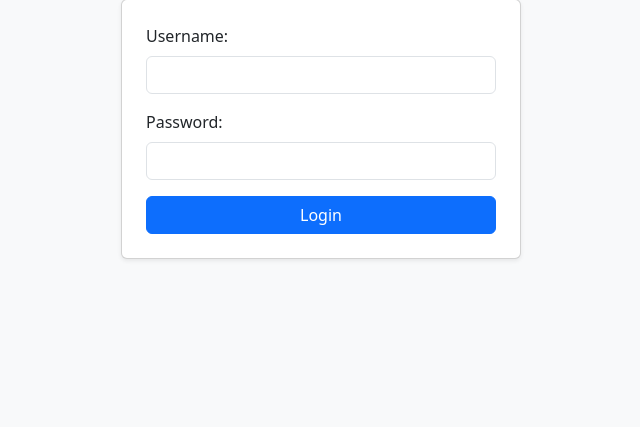
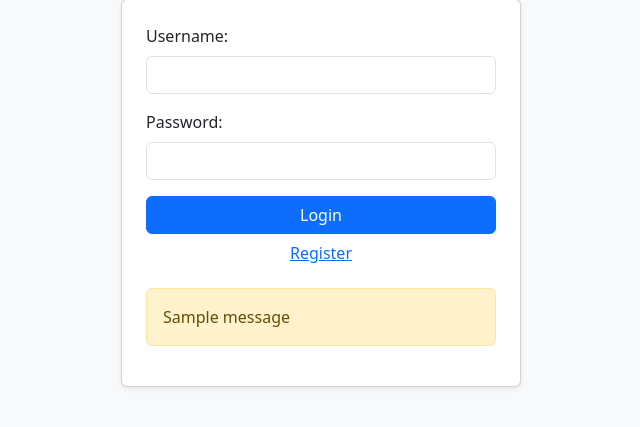
Before and after one commit to VenkatXylia/Finapptest, a Flask app: page /login in a window 1280 px wide. Shown: the part 97-524 px from the top of the page, without its empty margins (319-959 px from the left). Run offline with Flask 3, Linux system fonts and the light colour scheme; one stand-in notice (Sample message) is shown.

Commit message:
add register to the login page

```diff
--- a/templates/login.html
+++ b/templates/login.html
@@ -17,3 +17,17 @@
             <input type="password" name="password" class="form-control" required>
         </div>
         <button type="submit" class="btn btn-primary">Login</button>
+        <a href="{{ url_for('register') }}" class="btn btn-link">Register</a>
+        {% with messages = get_flashed_messages() %}
+          {% if messages %}
+            <div class="alert alert-warning mt-3">
+            {% for message in messages %}
+              <div>{{ message }}</div>
+            {% endfor %}
+            </div>
+          {% endif %}
+        {% endwith %}
+    </form>
+</div>
+</body>
+</html>
```
